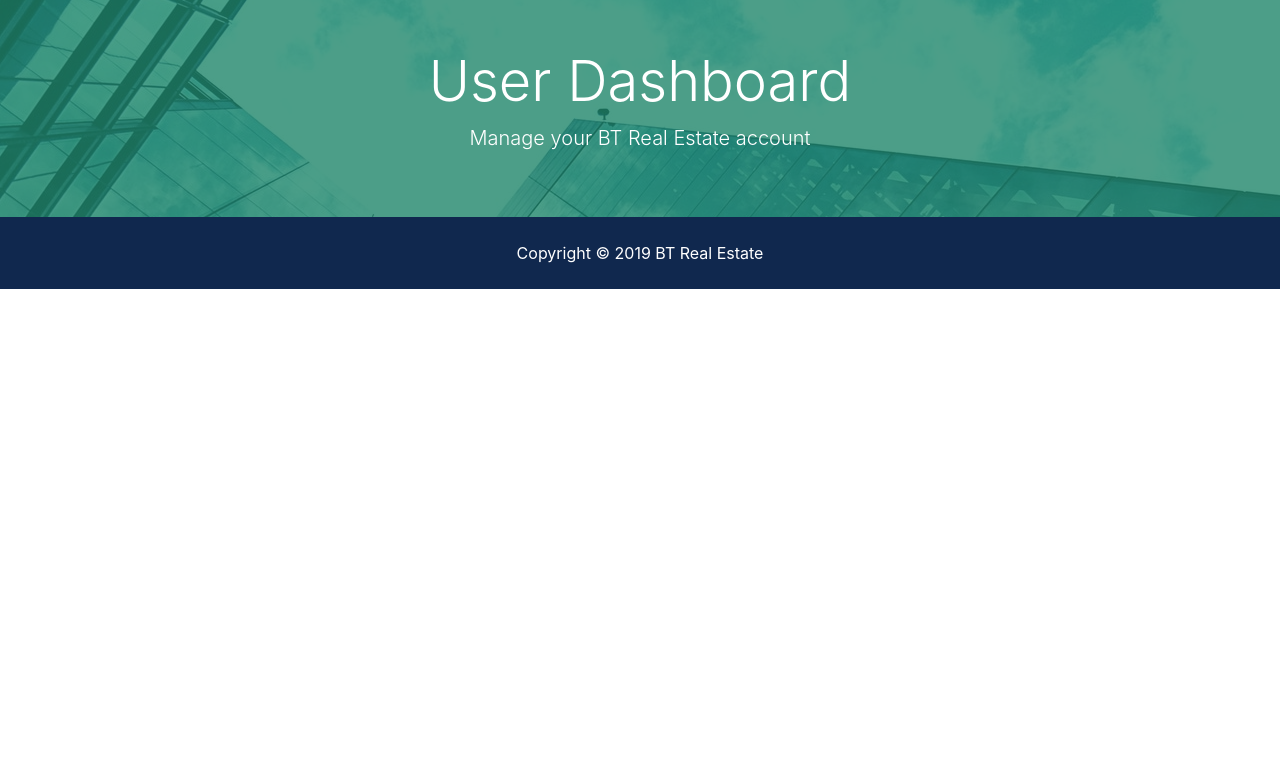
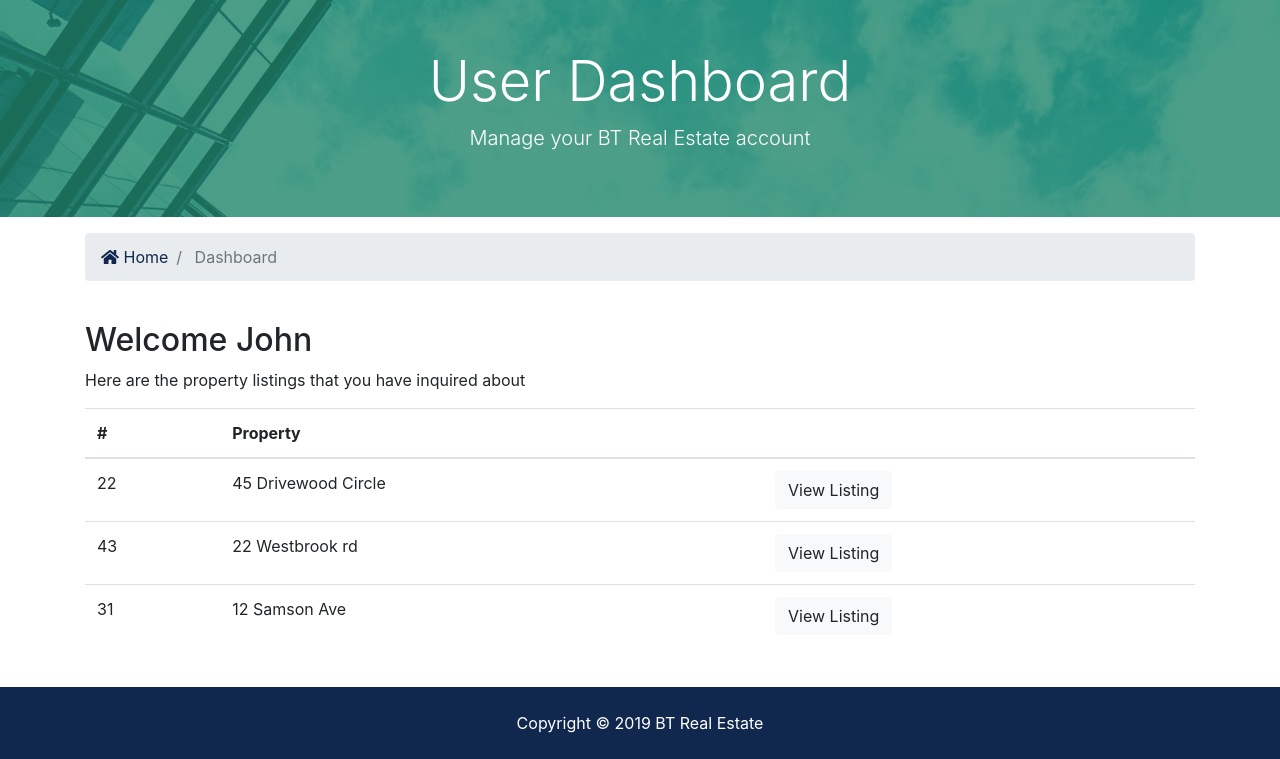
Before and after one commit to dm1tro69/btre, a Django app: page /accounts/dashboard/ in a window 1280 px wide. Shown: the part 122-881 px from the top of the page. Before the commit the page ends 411 px from the top, so only its background shows below. Run offline with Django 3.2, Linux system fonts and the light colour scheme; some libraries are stand-ins or nearby versions.

Commit message:
register_login_logout

```diff
--- a/accounts/views.py
+++ b/accounts/views.py
@@ -7,9 +7,18 @@ from django.contrib.auth.models import User
 
 def login(request):
     if request.method == 'POST':
-        # Login_user
-        return
+        username = request.POST['username']
+        password = request.POST['password']
 
+        user = auth.authenticate(username=username, password=password)
+
+        if user is not None:
+            auth.login(request, user)
+            messages.success(request, 'You are now logged in')
+            return redirect('dashboard')
+        else:
+            messages.error(request,'Invalid credentials')
+            return redirect('login')
     else:
         return render(request, 'accounts/login.html')
 
@@ -61,4 +70,7 @@ def dashboard(request):
 
 
 def logout(request):
-    return redirect('index')
+    if request.method == 'POST':
+        auth.logout(request)
+        messages.success(request, 'You are now logged out')
+        return redirect('index')
--- a/templates/accounts/dashboard.html
+++ b/templates/accounts/dashboard.html
@@ -1,6 +1,8 @@
 {% extends 'base.html' %}
 {% load humanize %}
-
+{% block title %}
+| Dashboard
+{% endblock %}
 {% block content %}
 <section id="showcase-inner" class="py-5 text-white">
     <div class="container">
@@ -12,4 +14,62 @@
       </div>
     </div>
   </section>
+
+  <!-- Breadcrumb -->
+  <section id="bc" class="mt-3">
+    <div class="container">
+      <nav aria-label="breadcrumb">
+        <ol class="breadcrumb">
+          <li class="breadcrumb-item">
+            <a href="{% url 'index' %}">
+              <i class="fas fa-home"></i> Home</a>
+          </li>
+          <li class="breadcrumb-item active"> Dashboard</li>
+        </ol>
+      </nav>
+    </div>
+  </section>
+{% include 'partials/_alerts.html' %}
+  <section id="dashboard" class="py-4">
+    <div class="container">
+      <div class="row">
+        <div class="col-md-12">
+          <h2>Welcome John</h2>
+          <p>Here are the property listings that you have inquired about</p>
+          <table class="table">
+            <thead>
+              <tr>
+                <th scope="col">#</th>
+                <th scope="col">Property</th>
+                <th></th>
+              </tr>
+            </thead>
+            <tbody>
+              <tr>
+                <td>22</td>
+                <td>45 Drivewood Circle</td>
+                <td>
+                  <a class="btn btn-light" href="#">View Listing</a>
+                </td>
+              </tr>
+              <tr>
+                <td>43</td>
+                <td>22 Westbrook rd</td>
+                <td>
+                  <a class="btn btn-light" href="#">View Listing</a>
+                </td>
+              </tr>
+              <tr>
+                <td>31</td>
+                <td>12 Samson Ave</td>
+                <td>
+                  <a class="btn btn-light" href="#">View Listing</a>
+                </td>
+              </tr>
+            </tbody>
+          </table>
+        </div>
+      </div>
+    </div>
+  </section>
 {% endblock %}
--- a/templates/accounts/login.html
+++ b/templates/accounts/login.html
@@ -1,6 +1,8 @@
 {% extends 'base.html' %}
 {% load humanize %}
-
+{% block title %}
+| login
+{% endblock %}
 {% block content %}
 <section id="login" class="bg-light py-5">
     <div class="container">
--- a/templates/accounts/register.html
+++ b/templates/accounts/register.html
@@ -1,6 +1,8 @@
 {% extends 'base.html' %}
 {% load humanize %}
-
+{% block title %}
+| Register
+{% endblock %}
 {% block content %}
 <section id="register" class="bg-light py-5">
     <div class="container">
--- a/templates/base.html
+++ b/templates/base.html
@@ -14,7 +14,9 @@
   <link rel="stylesheet" href="{% static 'css/style.css' %}">
    <!-- Lightbox -->
   <link rel="stylesheet" href="{% static 'css/lightbox.min.css' %}">
-    <title>BT Real Estate</title>
+    <title>BT Real Estate{% block title %}
+
+    {% endblock %}</title>
 </head>
 <body>
 <!--Top Bar-->
--- a/templates/listings/listing.html
+++ b/templates/listings/listing.html
@@ -1,6 +1,8 @@
 {% extends 'base.html' %}
 {% load humanize %}
-
+{% block title %}
+| {{ listing.title }}
+{% endblock %}
 {% block content %}
 <section id="showcase-inner" class="py-5 text-white">
     <div class="container">
--- a/templates/listings/search.html
+++ b/templates/listings/search.html
@@ -1,5 +1,8 @@
 {% extends 'base.html' %}
 {% load humanize %}
+{% block title %}
+| Search
+{% endblock %}
 {% block content %}
  <section id="showcase-inner" class="showcase-search text-white py-5">
     <div class="container">
--- a/templates/pages/about.html
+++ b/templates/pages/about.html
@@ -1,6 +1,8 @@
 {% extends 'base.html' %}
 {% load static %}
-
+{% block title %}
+| About
+{% endblock %}
 {% block content %}
 <section id="showcase-inner" class="py-5 text-white">
     <div class="container">
--- a/templates/pages/index.html
+++ b/templates/pages/index.html
@@ -1,7 +1,9 @@
 
 {% extends 'base.html' %}
 {% load humanize %}
-
+{% block title %}
+| Welcome
+{% endblock %}
 {% block content %}
 <!-- Showcase -->
   <section id="showcase">
--- a/templates/partials/_navbar.html
+++ b/templates/partials/_navbar.html
@@ -43,6 +43,31 @@
         </ul>
 
         <ul class="navbar-nav ml-auto">
+        {% if user.is_authenticated %}
+        <li
+           {% if 'dashboard' in request.path %}
+          class="nav-item active mr-3"
+          {% else %}
+          class="nav-item mr-3"
+          {% endif %}
+
+
+          >
+            <a class="nav-link" href="{% url 'dashboard' %}">
+             Welcome {{ user.username }}  (Dashboard)</a>
+          </li>
+            <li class="nav-item mr-3">
+                <a href="javascript:{document.getElementById('logout').submit()}" class="nav-link">
+                    <i class="fas fa-sign-out-alt"></i>Logout
+                </a>
+                <form action="{% url 'logout' %}" method="POST" id="logout">
+                    {% csrf_token %}
+                    <input type="hidden">
+                </form>
+            </li>
+            {% else %}
+
+
           <li
            {% if 'register' in request.path %}
           class="nav-item active mr-3"
@@ -69,6 +94,7 @@
 
               Login</a>
           </li>
+        {% endif %}
         </ul>
       </div>
     </div>
```
